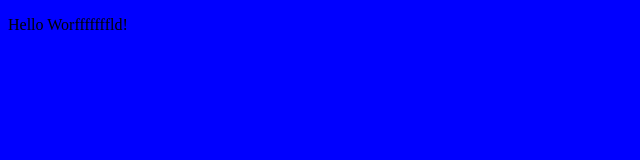
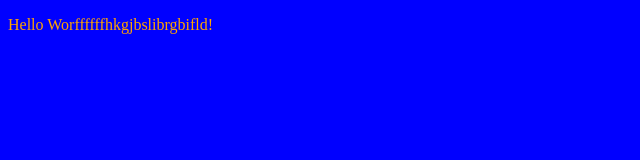
Before and after one commit to D-Charbonneau/MtechSource, a plain HTML site: page index.html in a window 1280 px wide. Shown: the whole page, without its empty margins (0-640 px from the left). Drawn offline with Linux system fonts and the light colour scheme.

Commit message:
Demo changes

```diff
--- a/index.html
+++ b/index.html
@@ -5,6 +5,6 @@
         <link rel="stylesheet" href="style.css">
     </head>
     <body>
-        <p id="func" onclick="myFunc()">Hello Worfffffffld!</p>
+        <p id="func" onclick="myFunc()">Hello Worffffffhkgjbslibrgbifld!</p>
     </body>
 </html>
--- a/style.css
+++ b/style.css
@@ -2,3 +2,8 @@ html
 {
     background-color: blue;
 }
+
+p
+{
+	color: orange;
+}
```
